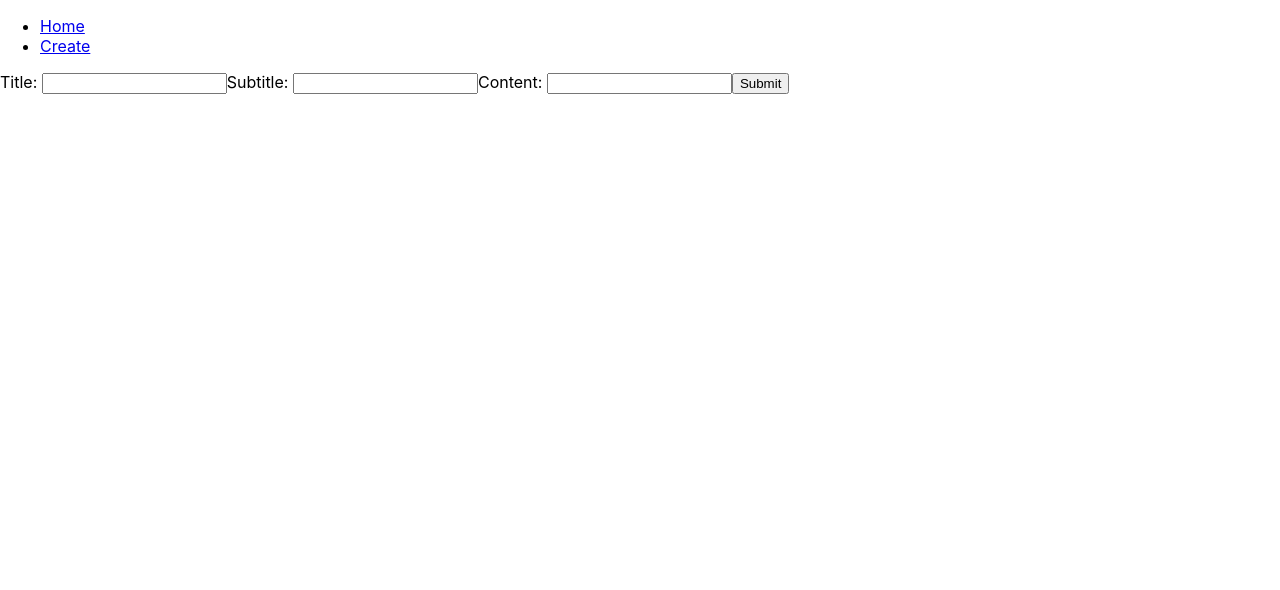
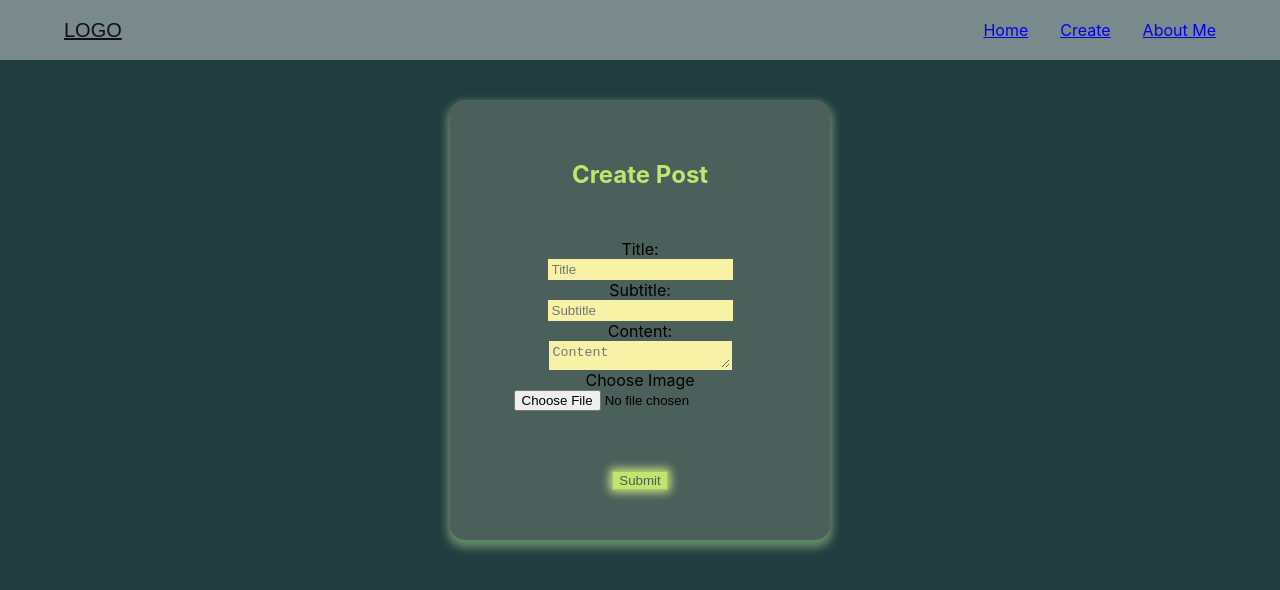
Before and after one commit to ajay09a/Personal-Blogging-webapp, a React (Create React App) app: page /create-post in a window 1280 px wide. Shown: the top 590 px of the page. Built offline with nearby package versions, Linux system fonts and the light colour scheme.

Commit message:
add styling

```diff
--- a/src/components/CreatePost.js
+++ b/src/components/CreatePost.js
@@ -6,6 +6,7 @@ const CreatePost = () => {
     const title = useForm('');
     const subTitle = useForm('');
     const content = useForm('');
+    const image = useForm('');
 
     function handlesubmit(e){
       e.preventDefault();
@@ -17,19 +18,25 @@ const CreatePost = () => {
         Title: title.value,
         Subtitle: subTitle.value,
         Content: content.value,
+        Image: image.value,
         CreatedAt: new Date(),
       })
     }
   return (
+    <section className='section1 createpost'>
     <form onSubmit={handlesubmit}>
+      <h1>Create Post</h1>
         <label>Title: </label>
-        <input {...title} />
+        <input className='inputvalue' placeholder='Title' {...title} />
         <label>Subtitle: </label>
-        <input {...subTitle} />
+        <input className='inputvalue' placeholder='Subtitle' {...subTitle} />
         <label>Content: </label>
-        <input {...content} />
+        <textarea className='inputvalue' rows='5' placeholder='Content' {...content} />
+        <label for="myfile">Choose Image</label>
+        <input type="file" id="myfile" name="image" {...image}></input>
         <button>Submit</button>
     </form>
+    </section>
   )
 }
 
--- a/src/components/Home.js
+++ b/src/components/Home.js
@@ -1,8 +1,47 @@
-import React from 'react'
+import React, {useState, useEffect} from 'react';
+import {firestore} from '../firebase';
+import { Link } from 'react-router-dom';
 
 const Home = () => {
-  return (
-    <div>Home</div>
+  const [posts, setposts] = useState([]);
+  useEffect(()=>{
+    firestore.collection('posts').get().then((snapshot)=>{
+      const post = snapshot.docs.map((doc)=>{
+        return {
+          id: doc.id,
+          ...doc.data()
+        }
+      });
+      setposts(post);
+    })
+  }, [])
+  return(
+    <>
+      <section class="hero" />
+      <section className='section1'>
+        <div>
+          <h1>Tech Blog</h1>
+          <div id='blog-by'>Ajay</div>
+          {
+            posts.map((post, index)=>{
+              return (<>
+                        <div className='post' key={`post-${index}`}>
+                          <div className='headingimg'>
+                            <img className='blogpostimg' src={post.Image} alt={post.Title} />
+                          </div>
+                          <div className='headingpost'>
+                            <Link to={`/post/${post.id}`}>
+                              <h3>{post.Title}</h3>
+                            </Link>
+                            <p>{post.Subtitle}</p>
+                          </div>
+                        </div>
+              </>)
+            })
+          }
+        </div>
+      </section>
+    </>
   )
 }
 
--- a/src/components/Navbar.js
+++ b/src/components/Navbar.js
@@ -4,14 +4,20 @@ import {Link} from 'react-router-dom'
 const Navbar = () => {
   return (
     <>
-        <ul>
-            <li>
-                <Link to="/">Home</Link>
+        <nav class="navbar">
+          <a id="brand" href="#">Logo</a>
+          <ul class="nav-list">
+            <li class="nav-item">
+              <Link to="/">Home</Link>
             </li>
-            <li>
-                <Link to="create-post">Create</Link>
+            <li class="nav-item">
+              <Link to="create-post">Create</Link>
             </li>
-        </ul>
+            <li class="nav-item">
+              <Link to="create-post">About Me</Link>
+            </li>
+          </ul>
+        </nav>
     </>
   )
 }
--- a/src/components/PostDetail.js
+++ b/src/components/PostDetail.js
@@ -1,9 +1,19 @@
-import React from 'react'
+import React, {useState, useEffect} from 'react';
+import { useParams } from 'react-router-dom';
+import {firestore} from '../firebase';
 
 const PostDetail = () => {
-  return (
-    <div>PostDetail</div>
-  )
+  const [post, setpost] = useState({});
+  const {postId} = useParams();
+  useEffect(()=>{
+    firestore.collection("posts").doc(postId).get().then((snapshot)=>{
+      setpost(snapshot.data());
+    })
+  }, [])
+  return( <div>
+            <h1>{post.title}</h1>
+            <p>{post.Content}</p>
+  </div>)
 }
 
-export default PostDetail
+export default PostDetail;
--- a/src/index.css
+++ b/src/index.css
@@ -5,9 +5,175 @@ body {
     sans-serif;
   -webkit-font-smoothing: antialiased;
   -moz-osx-font-smoothing: grayscale;
+  background: #223d40;
 }
 
 code {
   font-family: source-code-pro, Menlo, Monaco, Consolas, 'Courier New',
     monospace;
 }
+
+
+.navbar {
+  background-color: rgba(255, 255, 255, .4);
+  backdrop-filter: blur(12px);
+  position: fixed;
+  top: 0;
+  left: 0;
+  right: 0;
+  height: 60px;
+  display: flex;
+  justify-content: space-between;
+  align-items: center;
+  padding-inline: 4rem;
+  transition: 350ms cubic-bezier(0.65, 0, 0.35, 1);
+}
+
+.nav-list {
+  display: flex;
+  gap: 2rem;
+  list-style: none;
+}
+
+.nav-link, #brand {
+
+  color: #111;
+  font-size: 1.25rem;
+  font-family: 'Abel', sans-serif;
+  text-transform: uppercase;
+  transition: 350ms cubic-bezier(0.65, 0, 0.35, 1);
+}
+
+
+
+
+
+
+.hero {
+  min-height: 45vh;
+    background-image: radial-gradient(
+      circle,
+      rgba(0, 0, 0, 0.2),
+      rgba(0, 0, 0, 0.4),
+      rgba(0, 0, 0, 0.6)
+    ),
+    url("https://images.unsplash.com/photo-1482440308425-276ad0f28b19?ixlib=rb-4.0.3&ixid=MnwxMjA3fDB8MHxwaG90by1wYWdlfHx8fGVufDB8fHx8&auto=format&fit=crop&w=870&q=80");
+  background-size: cover;
+  background-repeat: no-repeat;
+  background-position: center;
+}
+
+section {
+  height: 60vh;
+  display: grid;
+  place-items: center;
+}
+
+.section-1 {
+  background-color: #111;
+}
+
+
+
+
+
+
+
+
+
+
+form {
+  display: flex;
+  flex-direction: column;
+  align-items: center;
+  justify-content: start;
+  background: #4B5F5B;
+  margin: 20px 50px;
+  padding: 30px;
+  width: 320px;
+  height: 380px;
+  border-radius: 15px;
+  box-shadow: 0px 5px 9px 3px #64896A;
+}
+
+h1 {
+  color: #C0E66E;
+  margin: 30px 0 50px 0;
+}
+
+@mixin default-view {
+  padding: 0 15px;
+  width: -webkit-fill-available;
+  margin: 15px;
+  height: 35px;
+  border-radius: 20px;
+  font-weight: bold;
+}
+
+.inputvalue {
+  background: #F8F2A7;
+  border: 2px solid #F8F2A7;
+  outline: none;
+  color: #4B5F5B;
+  transition: all 500ms ease-out;
+}
+.inputvalue:focus {
+  border: 2px solid #C0E66E;
+}
+
+button {
+  background: #C0E66E;
+  border: 1px solid #64896A;
+  margin: 60px 15px 20px 15px;
+  color: #4B5F5B;
+  transition: all 500ms ease-out;
+  animation: lights 4000ms infinite ease-in;
+}
+button:hover {
+  border: 1px solid #F8F2A7;
+  box-shadow: 0px 0px 10px 2px #F8F2A7;
+  animation: none;
+}
+
+@keyframes lights {
+  0% {
+    box-shadow: 0px 0px 10px 2px #F8F2A7;
+    border: 1px solid #64896A;
+  }
+  50% {
+    box-shadow: 0px 0px 10px 2px #C0E66E;
+    border: 1px solid #C0E66E;
+  }
+  70% {
+    box-shadow: 0px 0px 10px 2px #64896A;
+    border: 1px solid #64896A;
+  }
+  100% {
+    box-shadow: 0px 0px 10px 2px #F8F2A7;
+    border: 1px solid #64896A;
+  }
+}
+
+
+
+
+.createpost{
+  margin-top: 10vh;
+}
+
+.blogpostimg{
+  margin: 5px;
+    width: 83%;
+    height: 87%;
+}
+.headingpost{
+  display: flex;
+  flex-direction: column;
+}
+.headingimg{
+  width: 100px;
+}
+.post{
+  display: flex;
+  border: 2px solid black;
+}
```
